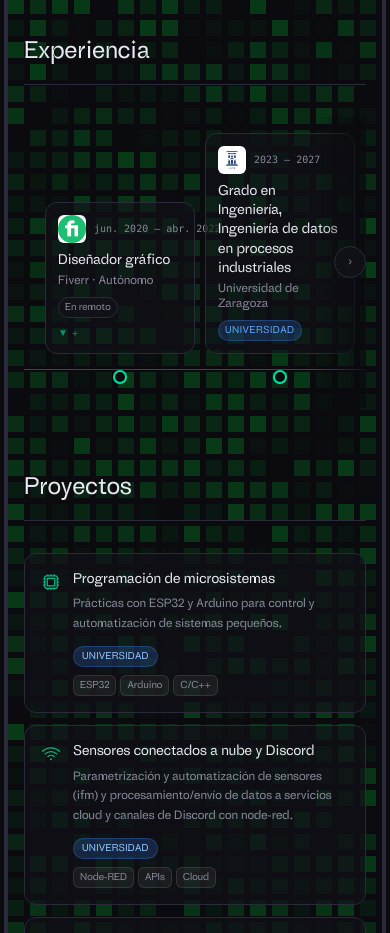
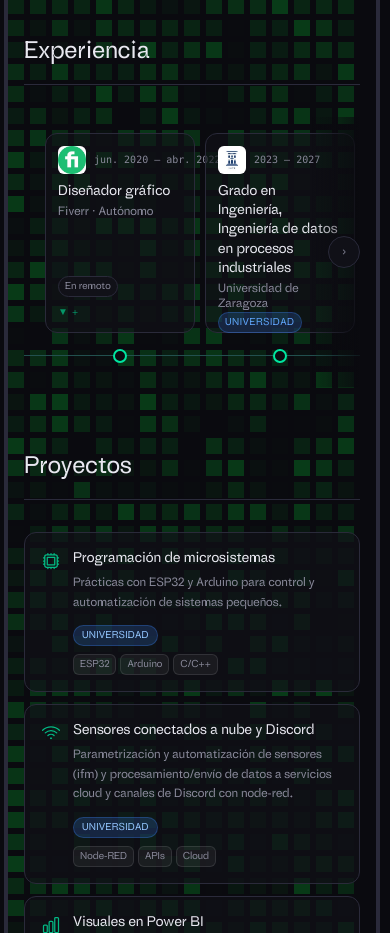
Before and after one commit to carmoran0/cv, a React (Create React App) app: page / in a window 390 px wide. Shown: the part 1220-2153 px from the top of the page. Built offline with nearby package versions, Linux system fonts and the light colour scheme.

Commit message:
Cosillas

```diff
--- a/src/components/ExperienceTimeline/ExperienceTimeline.tsx
+++ b/src/components/ExperienceTimeline/ExperienceTimeline.tsx
@@ -54,7 +54,11 @@ const ExperienceTimeline: React.FC = () => {
   };
 
   return (
-    <div className="relative max-w-full overflow-hidden">
+    <motion.div
+      layout
+      transition={{ duration: 0.3, ease: "easeInOut" }}
+      className="relative max-w-full overflow-hidden"
+    >
       {/* Scroll arrows */}
       {canScrollLeft && (
         <button
@@ -84,14 +88,19 @@ const ExperienceTimeline: React.FC = () => {
       )}
 
       {/* Horizontal scrollable timeline */}
-      <div
+      <motion.div
+        layout
         ref={scrollRef}
         className="max-w-full overflow-x-auto scrollbar-hide pb-4 [overscroll-behavior-x:contain]"
       >
-        <div className="relative flex items-end gap-0 min-w-max px-4 md:px-6 pt-4 pb-2">
+        <motion.div
+          layout
+          transition={{ duration: 0.3, ease: "easeInOut" }}
+          className="relative flex items-end gap-0 min-w-max px-4 md:px-6 pt-4 pb-2"
+        >
           {/* Horizontal line */}
-          <div className="absolute bottom-[22px] left-0 right-0 h-px bg-border" />
-          <div className="absolute bottom-[22px] left-0 right-0 h-px bg-accent/20" />
+          <div className="absolute bottom-[15px] left-0 right-0 h-px bg-border" />
+          <div className="absolute bottom-[15px] left-0 right-0 h-px bg-accent/20" />
 
           {sorted.map((item, idx) => (
             <TimelineNode
@@ -103,13 +112,14 @@ const ExperienceTimeline: React.FC = () => {
               t={t}
             />
           ))}
-        </div>
-      </div>
+        </motion.div>
+      </motion.div>
 
       {/* Expanded detail panel */}
       <AnimatePresence mode="wait">
         {selectedItem && selectedItem.descriptionKey && (
           <motion.div
+            layout
             key={selectedItem.id}
             initial={{ height: 0, opacity: 0 }}
             animate={{ height: "auto", opacity: 1 }}
@@ -142,7 +152,7 @@ const ExperienceTimeline: React.FC = () => {
           </motion.div>
         )}
       </AnimatePresence>
-    </div>
+    </motion.div>
   );
 };
 
@@ -165,6 +175,7 @@ const TimelineNode: React.FC<TimelineNodeProps> = ({
 
   return (
     <motion.div
+      layout
       initial={{ opacity: 0, y: 20 }}
       whileInView={{ opacity: 1, y: 0 }}
       viewport={{ once: true }}
@@ -173,14 +184,16 @@ const TimelineNode: React.FC<TimelineNodeProps> = ({
     >
       {/* Card above the line */}
       <motion.div
+        layout
         whileHover={{ y: -4 }}
         onClick={hasDescription ? onSelect : undefined}
-        className={`w-[150px] sm:w-[170px] md:w-[180px] rounded-xl border p-3 md:p-4 mb-4 transition-all ${
+        className={`w-[150px] sm:w-[170px] md:w-[180px] h-[200px] rounded-xl border p-3 md:p-4 mb-4 transition-all flex flex-col ${
           isSelected
             ? "border-accent bg-accent/10 shadow-[0_0_16px_rgba(0,229,160,0.15)]"
             : "border-border bg-surface/60 hover:border-accent/40"
         } ${hasDescription ? "cursor-pointer" : ""}`}
       >
+
         <div className="flex items-center gap-2 mb-2">
           {item.logoUrl ? (
             <img
@@ -196,16 +209,19 @@ const TimelineNode: React.FC<TimelineNodeProps> = ({
           </span>
         </div>
 
+        <div className="flex-grow flex flex-col">
           <h3 className="text-sm font-semibold text-text-primary leading-snug mb-1">
             {t(item.roleKey)}
           </h3>
           <p className="text-xs text-text-secondary leading-tight">
             {t(item.organizationKey)}
           </p>
+        </div>
 
         {/* Tags */}
+        <div className="mt-auto">
           {item.tags.length > 0 && (
-          <div className="flex flex-wrap gap-1 mt-2">
+            <div className="flex flex-wrap gap-1 mb-2">
               {item.tags.map((tag) => (
                 <span
                   key={tag}
@@ -221,24 +237,26 @@ const TimelineNode: React.FC<TimelineNodeProps> = ({
 
           {/* Location badge */}
           {item.locationKey && (
-          <span className="inline-block mt-2 text-[10px] px-1.5 py-0.5 rounded-full bg-surface border border-border text-text-secondary">
+            <span className="inline-block mb-2 text-[10px] px-1.5 py-0.5 rounded-full bg-surface border border-border text-text-secondary">
               {t(item.locationKey)}
             </span>
           )}
 
           {/* Click indicator */}
           {hasDescription && (
-          <div className="flex items-center gap-1 mt-2 text-[10px] text-accent/60">
+            <div className="flex items-center gap-1 text-[10px] text-accent/60">
               <span>{isSelected ? "▲" : "▼"}</span>
               <span className="font-medium">
                 {isSelected ? "−" : "+"}
               </span>
             </div>
           )}
+        </div>
       </motion.div>
 
       {/* Timeline dot */}
       <motion.div
+        layout
         animate={
           isSelected
             ? { scale: 1.3, boxShadow: "0 0 12px rgba(0,229,160,0.6)" }
--- a/src/i18n/en.json
+++ b/src/i18n/en.json
@@ -122,8 +122,8 @@
   },
   "about": {
     "title": "About",
-    "recruiter": "Hi, I'm Carlos — Data Engineering & BI student at Universidad de Zaragoza (3rd year). I build pipelines, models and dashboards that turn data into decisions. I also bring a design background from 2 years as a freelance graphic designer. Looking for an internship where I can contribute and grow fast.",
-    "technical": "3rd year Data Engineering student (Univ. Zaragoza, 2023–2027). Interested in DE pipelines (ingestion, transformation, storage, orchestration) and BI layers (modeling, metrics, dashboards). Background in graphic design (Fiverr, 2020–2022) — useful for data viz and communication. Comfortable with SQL and NoSQL (MongoDB). Currently expanding full-stack skills. Not focused on Data Science / model training."
+    "recruiter": "Hello world, I'm Carlos, a Data Engineering student at the University of Zaragoza (currently in my third year), a geek for new tools and languages, and I never stop diving into personal projects to experiment and grow. \n I like combining the technical with the creative to bring innovative ideas to life. I'm always looking for new challenges, whether in data, development, or design. \n If you're into technology, data, or you have a cool project in mind, let's talk and build something together!",
+    "technical": "Hello world, I'm Carlos, a Data Engineering student at the University of Zaragoza (currently in my third year), a geek for new tools and languages, and I never stop diving into personal projects to experiment and grow. \n I like combining the technical with the creative to bring innovative ideas to life. I'm always looking for new challenges, whether in data, development, or design. \n If you're into technology, data, or you have a cool project in mind, let's talk and build something together!"
   },
   "experience": {
     "title": "Experience",
--- a/src/i18n/es.json
+++ b/src/i18n/es.json
@@ -138,7 +138,7 @@
         "role": "Diseñador gráfico",
         "period": "jun. 2020 – abr. 2022 · 1 año 11 meses",
         "location": "En remoto",
-        "description": "Durante los veranos y en mi PERSONAL, trabajé como diseñador gráfico freelance en Fiverr, desarrollando encargos personalizados para clientes de todo el mundo. Tuve la oportunidad de crear material visual diverso adaptándome a las necesidades de cada cliente. Esta experiencia no solo me permitió perfeccionar mis habilidades en herramientas de diseño de software, sino también aprender a gestionar proyectos de principio a fin y trabajar con clientes muy diferentes. Gracias a esta etapa, he podido aplicar mi creatividad y mi gusto por el diseño al mundo tecnológico, sobre todo aportando valor en proyectos donde se cruzan datos, tecnología y comunicación visual."
+        "description": "Durante los veranos y en mi tiempo libre, trabajé como diseñador gráfico freelance en Fiverr, desarrollando encargos personalizados para clientes de todo el mundo. Tuve la oportunidad de crear material visual diverso adaptándome a las necesidades de cada cliente. Esta experiencia no solo me permitió perfeccionar mis habilidades en herramientas de diseño de software, sino también aprender a gestionar proyectos de principio a fin y trabajar con clientes muy diferentes. Gracias a esta etapa, he podido aplicar mi creatividad y mi gusto por el diseño al mundo tecnológico, sobre todo aportando valor en proyectos donde se cruzan datos, tecnología y comunicación visual."
       },
       "unita_cabeza": {
         "organization": "UNITA – Universitas Montium",
--- a/src/index.css
+++ b/src/index.css
@@ -31,6 +31,10 @@ body,
   overflow-x: hidden;
 }
 
+html {
+  scrollbar-gutter: stable;
+}
+
 code {
   font-family: "Cascadia Code", "Consolas", "Courier New", monospace;
 }
```
Lines whose indentation alone changed are shown as unchanged.
